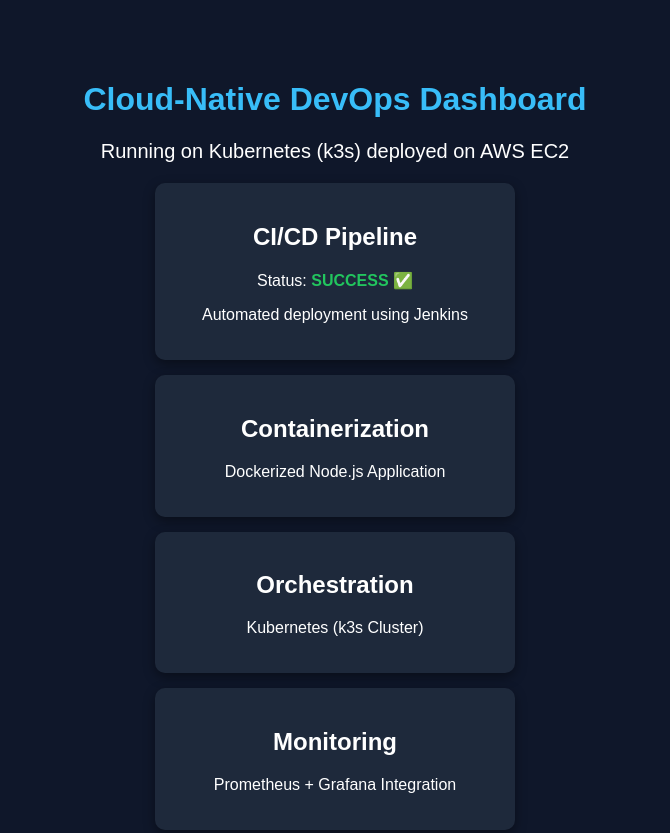
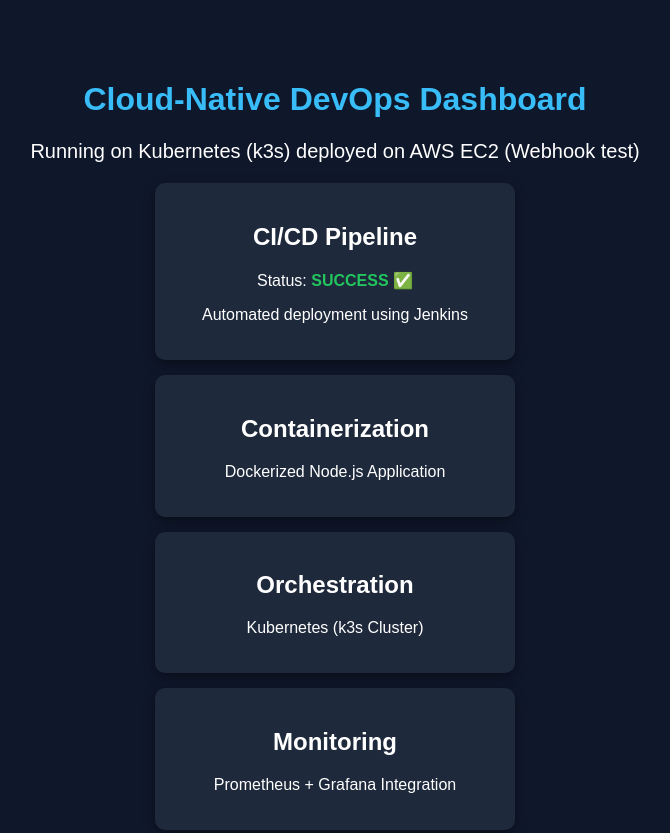
Before and after one commit to SyedShoieb/DevOps-project, a website: page index.html in a window 1280 px wide. Shown: the top 833 px of the page, without its empty margins (305-975 px from the left). Drawn offline with Linux system fonts and the light colour scheme.

Commit message:
Webhook automation test

```diff
--- a/index.html
+++ b/index.html
@@ -10,7 +10,7 @@
         <h1>Cloud-Native DevOps Dashboard</h1>
 
         <p class="status">
-            Running on Kubernetes (k3s) deployed on AWS EC2
+            Running on Kubernetes (k3s) deployed on AWS EC2 (Webhook test)
         </p>
 
         <div class="card">
```
